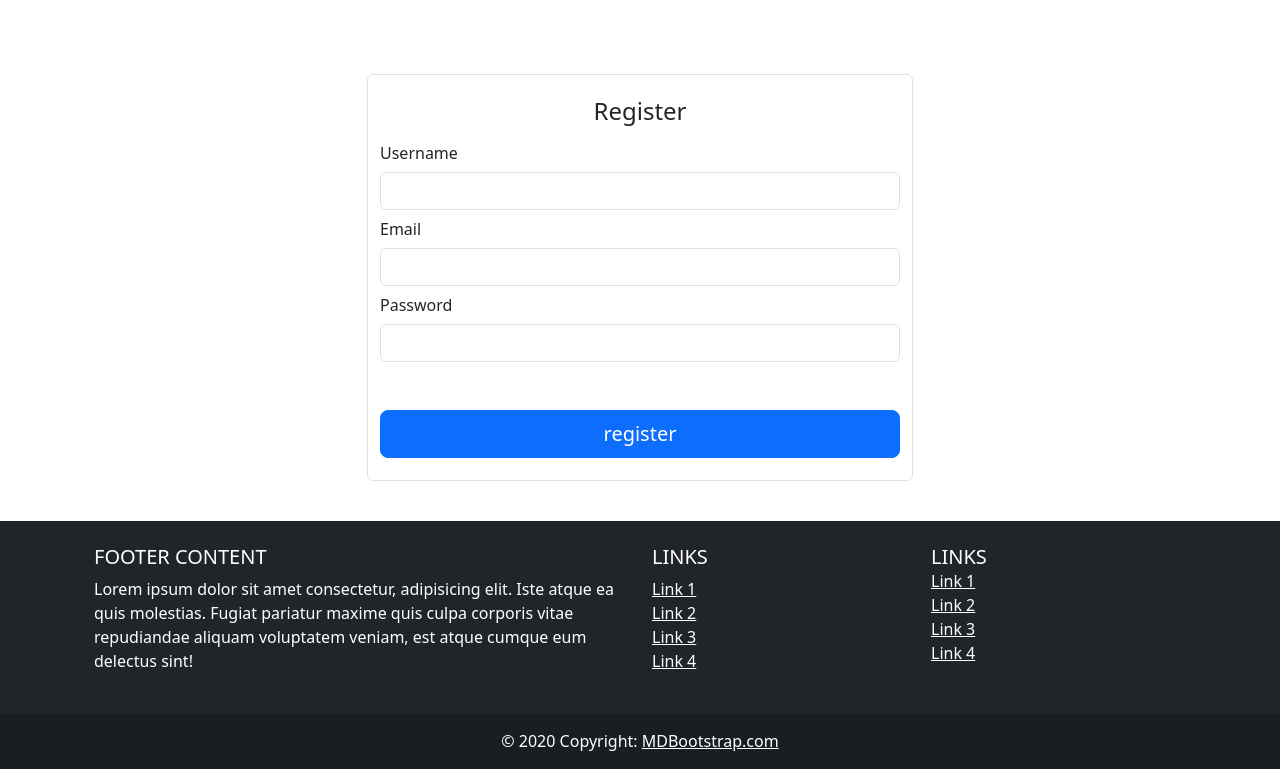
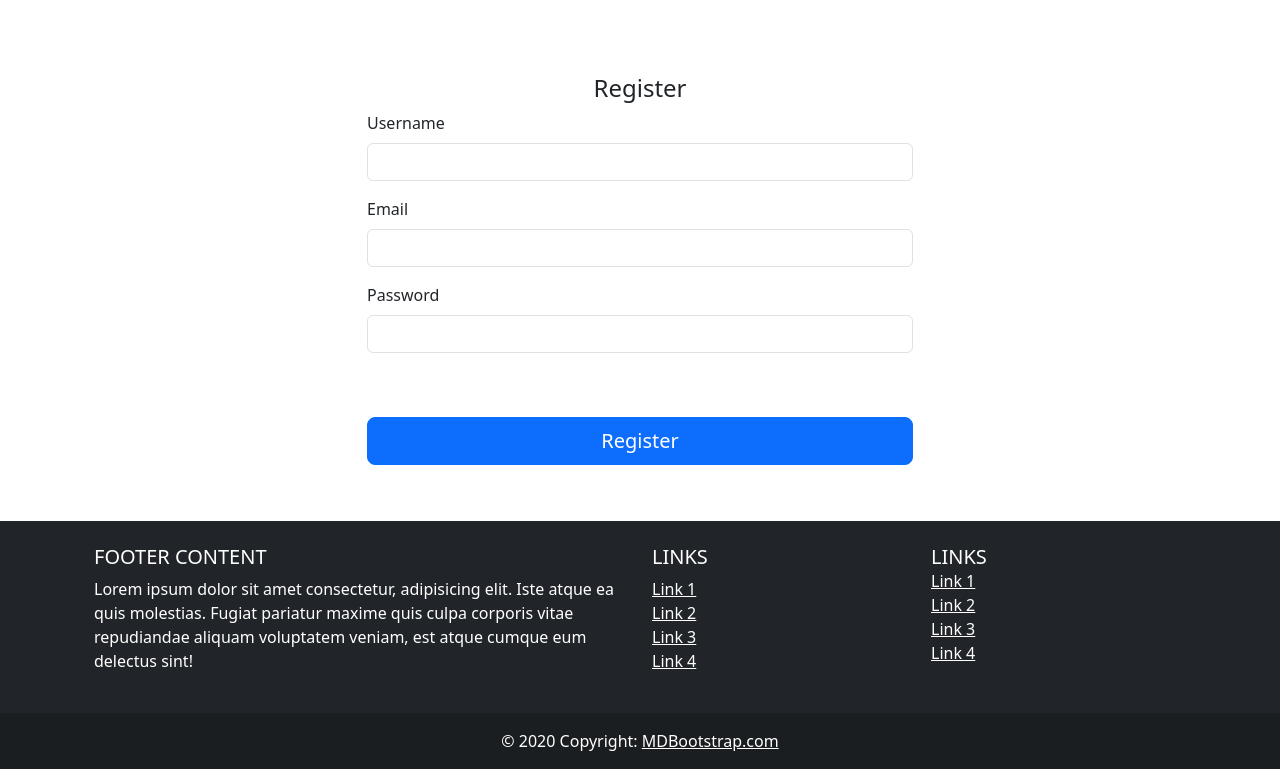
Before and after one commit to francomceballos/cloud-bookstore, a PHP site: page /bookstore/auth/register.php in a window 1280 px wide. Shown: the part 56-825 px from the top of the page. Run offline with PHP 8.4, Linux system fonts and the light colour scheme; some libraries are stand-ins or nearby versions.

Commit message:
modified:   auth/login.php 	modified:   auth/register.php 	modified:   books/django.pdf 	modified:   books/html5.pdf 	modified:   books/node.pdf 	modified:   download.php 	modified:   includes/footer.php 	modified:   includes/header.php 	modified:   index.php 	modified:   shopping/cart.php 	modified:   shopping/charge.php 	modified:   shopping/checkout.php 	modified:   shopping/delete-all-item.php 	modified:   shopping/delete-item.php 	modified:   shopping/single.php 	modified:   shopping/update-item.php

```diff
--- a/auth/register.php
+++ b/auth/register.php
@@ -69,32 +69,25 @@
     </nav>
 
     <div class="container">
-
         <div class="row justify-content-center">
             <div class="col-md-6">
-                <form class="form-control mt-5" method="POST" action="register.php">
-                    <h4 class="text-center mt-3"> Register </h4>
-                    <div class="">
-                        <label for="" class="col-sm-2 col-form-label">Username</label>
-                        <div class="">
-                            <input type="text" name="username"  class="form-control" >
-                        </div>
+                <form class="form-group mt-5" action="register.php" method="POST">
+                    <h4 class="text-center mt-3">Register</h4>
+                    <div class="mb-3">
+                        <label for="username" class="form-label">Username</label>
+                        <input type="text" name="username" id="username" class="form-control">
                     </div>
-                    <div class="">
-                        <label for="staticEmail" class="col-sm-2 col-form-label">Email</label>
-                        <div class="">
-                            <input type="email" name="email"  class="form-control">
-                        </div>
+                    <div class="mb-3">
+                        <label for="email" class="form-label">Email</label>
+                        <input type="email" name="email" id="email" class="form-control">
                     </div>
-                    <div class="">
-                        <label for="inputPassword" class="col-sm-2 col-form-label">Password</label>
-                        <div class="">
-                            <input type="password" name="password" class="form-control" id="inputPassword">
-                        </div>
+                    <div class="mb-3">
+                        <label for="password" class="form-label">Password</label>
+                        <input type="password" name="password" id="password" class="form-control">
                     </div>
-                    <button name="submit" class="w-100 btn btn-lg btn-primary mt-5 mb-3" type="submit">register</button>
-
+                    <button class="w-100 btn btn-lg btn-primary mt-5 mb-3" type="submit" name="submit">Register</button>
                 </form>
             </div>
         </div>
+    </div>
 <?php require '../includes/footer.php'; ?>
--- a/download.php
+++ b/download.php
@@ -10,7 +10,7 @@ $zipname = 'bookstore.zip';
 $zip = new ZipArchive;
 $zip->open($zipname, ZipArchive::CREATE);
 foreach ($allProducts as $product) {
-    $zip->addFile("books/" . $product->pro_file);
+    $zip->addFile("books/".$product->product_file);
 }
 $zip->close();
 
@@ -18,3 +18,6 @@ $zip->close();
 header('Content-Type: application/zip');
 header('Content-disposition: attachment; filename='.$zipname);
 readfile($zipname);
+
+$select = $conn->query("DELETE FROM cart WHERE user_id='$_SESSION[user_id]'");
+$select->execute();
--- a/includes/footer.php
+++ b/includes/footer.php
@@ -1,4 +1,4 @@
-</div>
+
 
        <footer class="bg-dark text-white text-center text-lg-start" style="margin-top: 40px">
        <!-- Grid container -->
--- a/includes/header.php
+++ b/includes/header.php
@@ -81,5 +81,3 @@
         </div>
     </div>
     </nav>
-
-    <div class="container">
--- a/index.php
+++ b/index.php
@@ -7,6 +7,7 @@
 
         $allRows = $rows->fetchAll(PDO::FETCH_OBJ);
  ?>
+ <div class="container">
         <div class="row mt-5">
         <?php foreach ($allRows as $product): ?>
             <div class="col-md-3 offset-md-0 offset-sm-1">
@@ -33,4 +34,6 @@
             </div>
         <br>
         <?php endforeach; ?>
+        </div>
+        </div>
         <?php require 'includes/footer.php'; ?>
--- a/shopping/charge.php
+++ b/shopping/charge.php
@@ -1,6 +1,7 @@
 <?php require "../includes/header.php"; ?>
 <?php require "../config/config.php"; ?>
 <?php require "../vendor/autoload.php"; ?>
+<div class="container">
 <?php
 
 
--- a/shopping/checkout.php
+++ b/shopping/checkout.php
@@ -1,6 +1,6 @@
 <?php require "../includes/header.php"; ?>
 <?php require "../config/config.php"; ?>
-
+<div class="container">
       <!-- Heading -->
 
       <h2 class="my-5 h2 text-center">Checkout</h2>
@@ -75,5 +75,6 @@
           </div>
 
         </div>
-
+</div>
+</div>
 <?php require "../includes/footer.php"; ?>
--- a/shopping/delete-all-item.php
+++ b/shopping/delete-all-item.php
@@ -1,7 +1,7 @@
 <?php require "../includes/header.php"; ?>
 <?php require "../config/config.php"; ?>
 
-
+<div class="container">
 <?php
 
 
@@ -12,5 +12,5 @@
     }
 ?>
 
-
+</div>
 <?php require "../includes/footer.php"; ?>
--- a/shopping/delete-item.php
+++ b/shopping/delete-item.php
@@ -1,7 +1,7 @@
 <?php require "../includes/header.php"; ?>
 <?php require "../config/config.php"; ?>
 
-
+<div class="container">
 <?php
 
 
@@ -16,5 +16,5 @@
 
 
 
-
+</div>
 <?php require "../includes/footer.php"; ?>
--- a/shopping/single.php
+++ b/shopping/single.php
@@ -1,7 +1,7 @@
 <?php require '../includes/header.php'; ?>
 <?php require '../config/config.php'; ?>
 
-
+<div class="container">
 <?php
 
     if(isset($_POST['submit'])) {
@@ -114,7 +114,7 @@
   </div>
 
 
-
+</div>
 <?php require '../includes/footer.php'; ?>
 
 <script>
--- a/shopping/update-item.php
+++ b/shopping/update-item.php
@@ -1,7 +1,7 @@
 <?php require "../includes/header.php"; ?>
 <?php require "../config/config.php"; ?>
 
-
+<div class="container">
 <?php
 
 
@@ -17,5 +17,5 @@
 
 
 
-
+</div>
 <?php require "../includes/footer.php"; ?>
```
Also changed, not shown: auth/login.php (+10 -19 lines), shopping/cart.php (+49 -39 lines), 3 other files.
